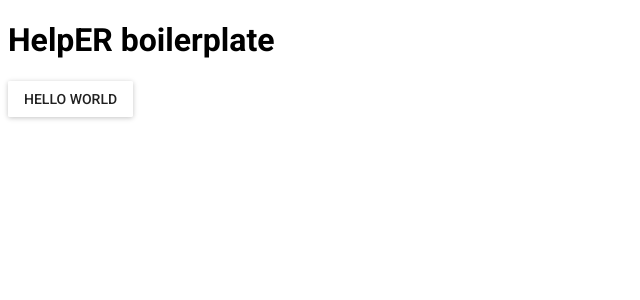
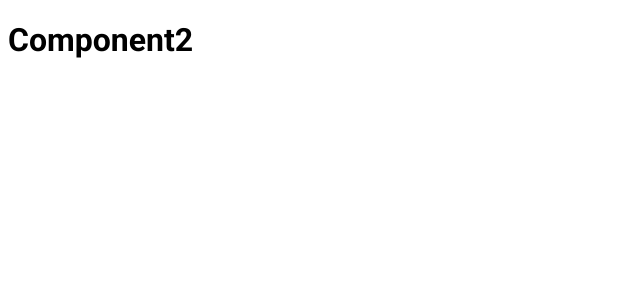
Before and after one commit to axelniklasson/HelpER, a React (Create React App) app in the folder frontend/: page /view2 in a window 1280 px wide. Shown: the top 300 px of the page, without its empty margins (0-640 px from the left). Built offline with nearby package versions, Linux system fonts and the light colour scheme.

Commit message:
Added react-router

```diff
--- a/frontend/package.json
+++ b/frontend/package.json
@@ -6,6 +6,7 @@
     "material-ui": "^0.20.1",
     "react": "^16.3.2",
     "react-dom": "^16.3.2",
+    "react-router-dom": "^4.2.2",
     "react-scripts": "1.1.4",
     "typeface-roboto": "^0.0.54"
   },
--- a/frontend/src/components/App.js
+++ b/frontend/src/components/App.js
@@ -1,13 +1,20 @@
 import React, { Component } from 'react';
-import RaisedButton from 'material-ui/RaisedButton';
+import { BrowserRouter as Router, Route } from 'react-router-dom';
+
+import Component1 from './Component1';
+import Component2 from './Component2';
+import Component3 from './Component3';
 
 class App extends Component {
   render() {
     return (
-      <div>
-        <h1>HelpER boilerplate</h1>
-        <RaisedButton label="Hello world" />
-      </div>
+      <Router>
+        <div>
+          <Route exact path="/" component={Component1} />
+          <Route path="/view2" component={Component2} />
+          <Route path="/view3" component={Component3} />
+        </div>
+      </Router>
     );
   }
 }
--- /dev/null
+++ b/frontend/src/components/Component1.js
@@ -0,0 +1,15 @@
+import React, { Component } from 'react';
+
+class Component1 extends Component {
+  render() {
+    return (
+      <div>
+        <h1>Component1</h1>
+        <p>Stay tuned for some awesome content</p>
+        <img alt="logo" src="https://updates.theteamie.com/wp-content/uploads/2016/08/hackathon-cover-image1.png" />
+      </div>
+    );
+  }
+}
+
+export default Component1;
--- /dev/null
+++ b/frontend/src/components/Component2.js
@@ -0,0 +1,11 @@
+import React, { Component } from 'react';
+
+class Component2 extends Component {
+  render() {
+    return (
+      <h1>Component2</h1>
+    );
+  }
+}
+
+export default Component2;
--- /dev/null
+++ b/frontend/src/components/Component3.js
@@ -0,0 +1,11 @@
+import React, { Component } from 'react';
+
+class Component3 extends Component {
+  render() {
+    return (
+      <h1>Component3</h1>
+    );
+  }
+}
+
+export default Component3;
```
Also changed, not shown: 2 other files (tests, documents, lock files or other folders).
